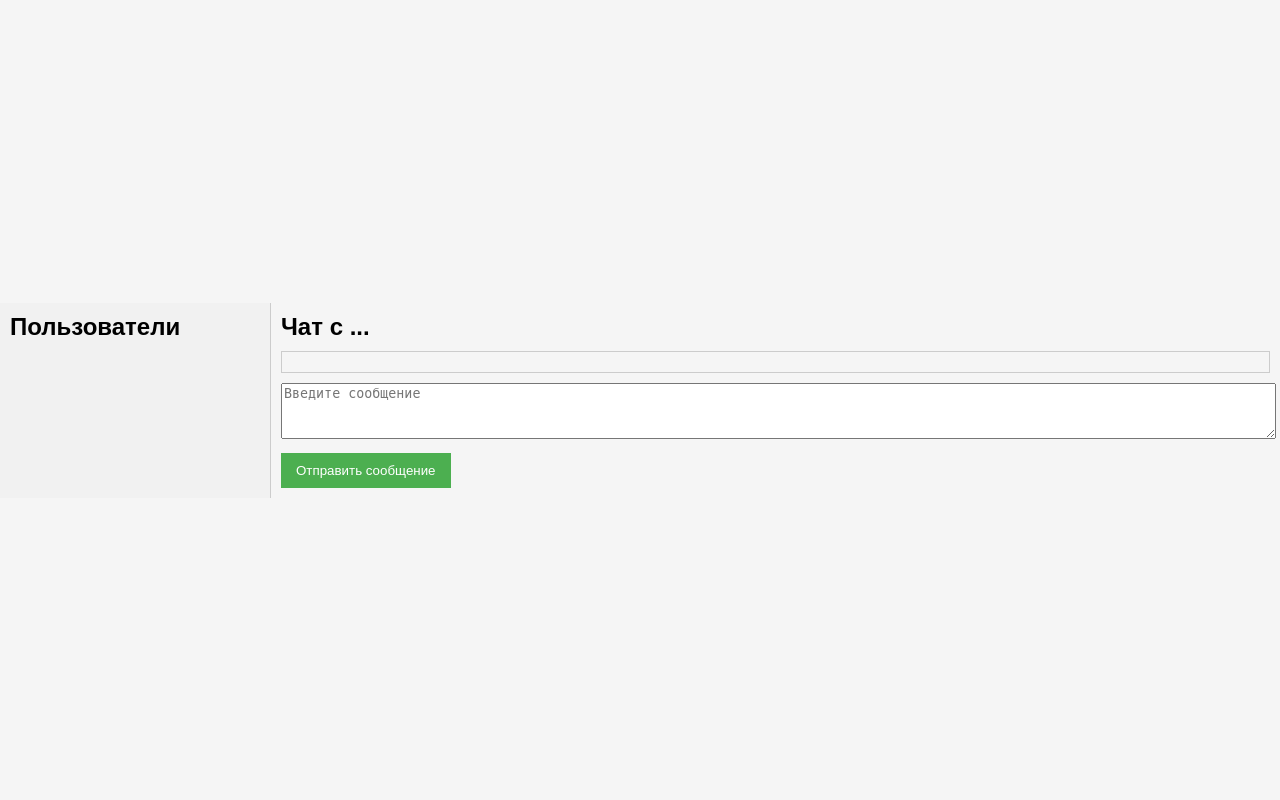
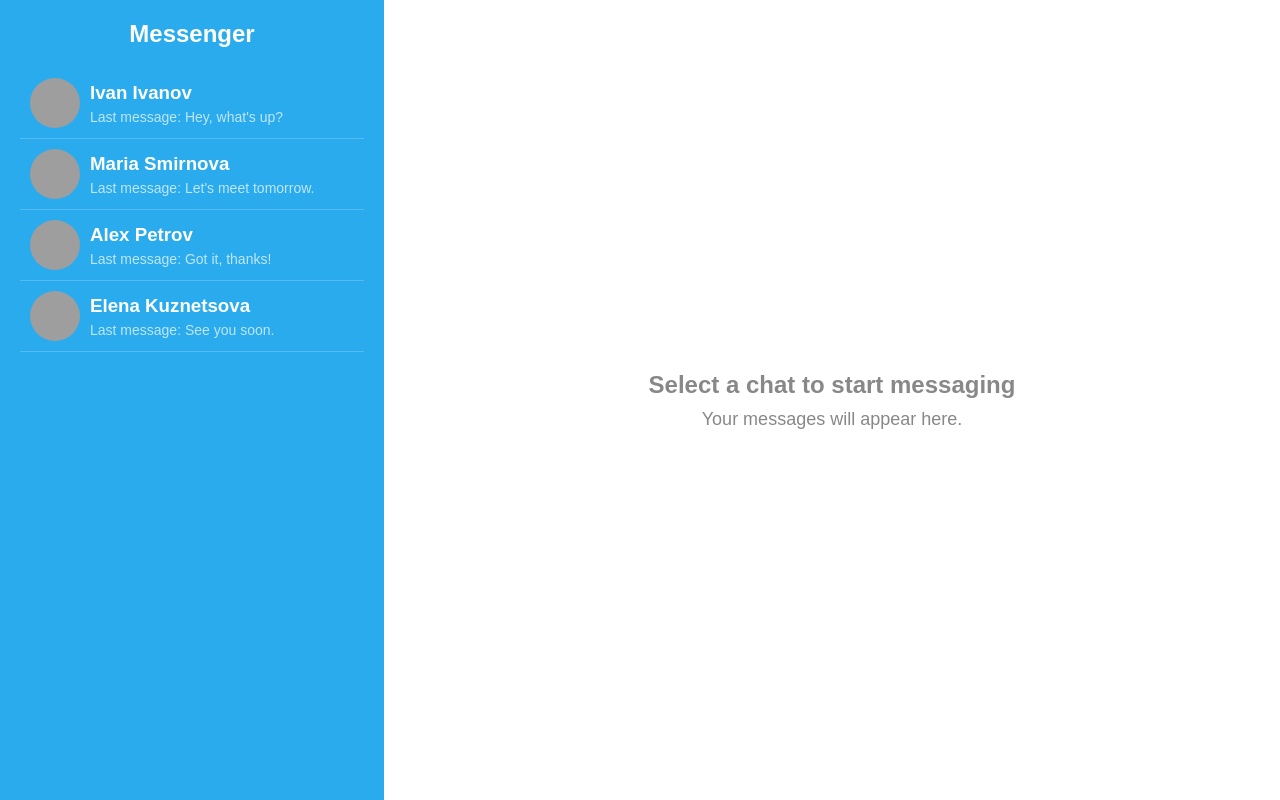
Before and after one commit to Owl876/AShome, a FastAPI app: page /messenger/ in a window 1280 px wide. Run offline with FastAPI, Linux system fonts and the light colour scheme; grey boxes are pictures that could not be loaded.

Commit message:
+messenger

```diff
--- a/main.py
+++ b/main.py
@@ -172,6 +172,8 @@
     db.refresh(message)
 
     return {"message": message.message_content}
+
+
 # Получение сообщений для чата
 @app.get("/messages/{recipient_id}", response_class=JSONResponse)
 def get_messages(recipient_id: int, db: Session = Depends(get_db), user: models.User = Depends(get_current_user_id)):
--- a/templates/messenger.html
+++ b/templates/messenger.html
@@ -1,104 +1,122 @@
 <!DOCTYPE html>
-<html lang="ru">
+<html lang="en">
 <head>
   <meta charset="UTF-8">
   <meta name="viewport" content="width=device-width, initial-scale=1.0">
-  <title>Мессенджер</title>
-  <link rel="stylesheet" href="{{ url_for('static', path='css/styles.css') }}">
+  <title>Messenger</title>
+  <style>
+    * {
+      margin: 0;
+      padding: 0;
+      box-sizing: border-box;
+    }
+    body {
+      font-family: Arial, sans-serif;
+      background-color: #E5E5E5;
+      display: flex;
+      height: 100vh;
+    }
+    .sidebar {
+      width: 30%;
+      background-color: #2AABEE;
+      color: white;
+      display: flex;
+      flex-direction: column;
+      padding: 20px;
+    }
+    .sidebar h2 {
+      text-align: center;
+      margin-bottom: 20px;
+    }
+    .chat-list {
+      flex-grow: 1;
+      overflow-y: auto;
+    }
+    .chat {
+      display: flex;
+      align-items: center;
+      padding: 10px;
+      border-bottom: 1px solid rgba(255, 255, 255, 0.2);
+      cursor: pointer;
+    }
+    .chat:hover {
+      background-color: rgba(255, 255, 255, 0.1);
+    }
+    .chat img {
+      width: 50px;
+      height: 50px;
+      border-radius: 50%;
+      margin-right: 10px;
+    }
+    .chat-info {
+      flex-grow: 1;
+    }
+    .chat-info h3 {
+      margin-bottom: 5px;
+    }
+    .chat-info p {
+      font-size: 14px;
+      color: rgba(255, 255, 255, 0.7);
+    }
+    .main-chat {
+      width: 70%;
+      background-color: #FFF;
+      display: flex;
+      flex-direction: column;
+      justify-content: center;
+      align-items: center;
+      color: #888;
+      text-align: center;
+      padding: 20px;
+    }
+    .main-chat h2 {
+      margin-bottom: 10px;
+    }
+    .main-chat p {
+      font-size: 18px;
+    }
+  </style>
 </head>
 <body>
-<div class="container">
-  <div class="user-list">
-    <h2>Пользователи</h2>
-    <ul id="userList">
-      {% for user in users %}
-      <li onclick="selectUser({{ user.id }}, '{{ user.username }}')">{{ user.username }}</li>
-      {% endfor %}
-    </ul>
-  </div>
 
-  <div class="chat-window">
-    <h2>Чат с <span id="chatWith">...</span></h2>
-    <div id="messages">
-      <!-- Здесь будут отображаться сообщения -->
+<div class="sidebar">
+  <h2>Messenger</h2>
+  <div class="chat-list">
+    <div class="chat">
+      <img src="https://randomuser.me/api/portraits/men/1.jpg" alt="User Avatar">
+      <div class="chat-info">
+        <h3>Ivan Ivanov</h3>
+        <p>Last message: Hey, what's up?</p>
+      </div>
     </div>
-
-    <form id="messageForm" action="/send/" method="POST">
-      <input type="hidden" name="recipient_id" id="recipient_id" required>
-      <textarea name="content" placeholder="Введите сообщение" required></textarea>
-      <button type="submit">Отправить сообщение</button>
-    </form>
+    <div class="chat">
+      <img src="https://randomuser.me/api/portraits/women/2.jpg" alt="User Avatar">
+      <div class="chat-info">
+        <h3>Maria Smirnova</h3>
+        <p>Last message: Let's meet tomorrow.</p>
+      </div>
+    </div>
+    <div class="chat">
+      <img src="https://randomuser.me/api/portraits/men/3.jpg" alt="User Avatar">
+      <div class="chat-info">
+        <h3>Alex Petrov</h3>
+        <p>Last message: Got it, thanks!</p>
+      </div>
+    </div>
+    <div class="chat">
+      <img src="https://randomuser.me/api/portraits/women/4.jpg" alt="User Avatar">
+      <div class="chat-info">
+        <h3>Elena Kuznetsova</h3>
+        <p>Last message: See you soon.</p>
+      </div>
+    </div>
   </div>
 </div>
 
-<script>
-  function getCookie(name) {
-    const value = `; ${document.cookie}`;
-    const parts = value.split(`; ${name}=`);
-    if (parts.length === 2) return parts.pop().split(';').shift();
-  }
-
-  function selectUser(userId, username) {
-    document.getElementById('recipient_id').value = userId;
-    document.getElementById('chatWith').innerText = username;
-    loadMessages(userId);
-  }
-
-  function loadMessages(recipientId) {
-    const token = getCookie('access_token');
-    fetch(`/messages/${recipientId}`, {
-      headers: {
-        'Authorization': `Bearer ${token}`
-      }
-    })
-            .then(response => response.json())
-            .then(data => {
-              const messagesDiv = document.getElementById('messages');
-              messagesDiv.innerHTML = '';  // Очищаем предыдущие сообщения
-              data.forEach(msg => {
-                messagesDiv.innerHTML += `<p><strong>${msg.sender_name}</strong>: ${msg.message_content}</p>`;
-              });
-            })
-            .catch(error => console.error('Ошибка при загрузке сообщений:', error));
-  }
-
-  document.getElementById('messageForm').addEventListener('submit', function(event) {
-    event.preventDefault();
-
-    const token = getCookie('access_token');  // Получаем токен из cookies
-    const form = event.target;
-    const formData = new FormData(form);
-
-    fetch(form.action, {
-      method: 'POST',
-      body: formData,
-      headers: {
-        'Authorization': `Bearer ${token}`  // Добавляем токен в заголовок
-      }
-    })
-            .then(response => {
-              if (!response.ok) {
-                throw new Error('Ошибка при отправке сообщения');
-              }
-              return response.json();
-            })
-            .then(data => {
-              form.reset();  // Очищаем текстовое поле после отправки сообщения
-              loadMessages(document.getElementById('recipient_id').value);  // Обновляем сообщения
-            })
-            .catch(error => {
-              console.error('Ошибка:', error);
-            });
-  });
-
-  // Загружаем сообщения при загрузке страницы для первого пользователя
-  window.onload = function() {
-    const firstUserId = document.querySelector('#userList li')?.getAttribute('onclick').match(/\d+/)?.[0];
-    if (firstUserId) {
-      selectUser(firstUserId, document.querySelector('#userList li').innerText);
-    }
-  };
-</script>
+<div class="main-chat">
+  <h2>Select a chat to start messaging</h2>
+  <p>Your messages will appear here.</p>
+</div>
 
 </body>
 </html>
```
